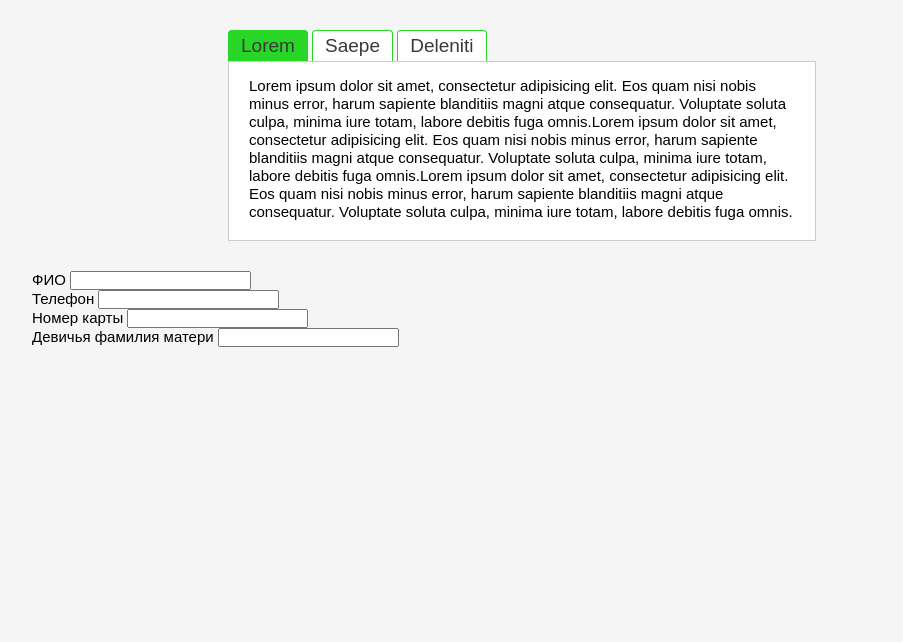
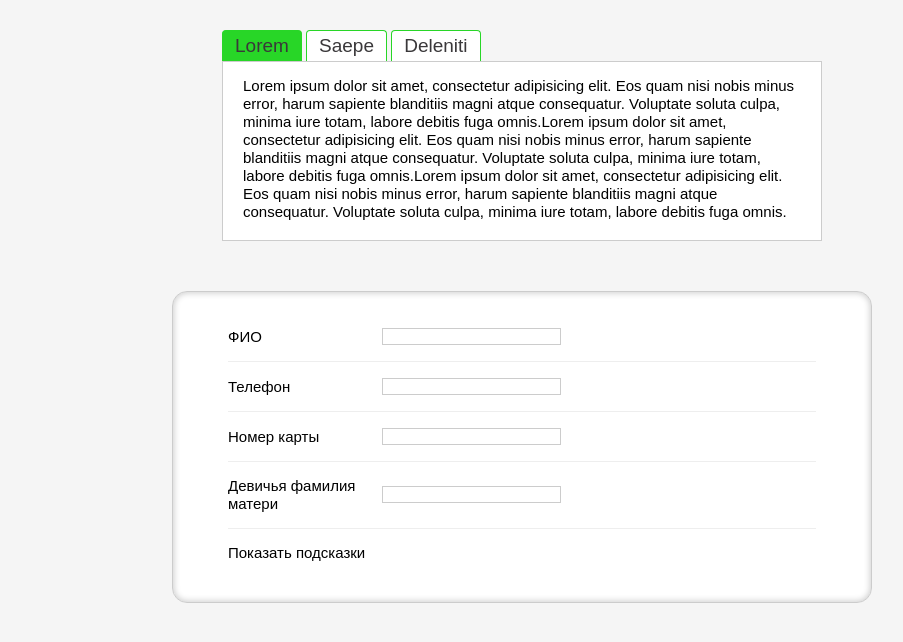
Before and after one commit to rykiAdmirala/js_4, a plain HTML site: page index.html in a window 1280 px wide. Shown: the whole page, without its empty margins (118-1021 px from the left). Drawn offline with nearby package versions, Linux system fonts and the light colour scheme.

Commit message:
finished tooltips, but button "Show all" still not working properly

```diff
--- a/css/style.css
+++ b/css/style.css
@@ -11,8 +11,8 @@ body {
     margin: 0 auto;
 }
 .tabs-block {
+    max-width: 600px;
     margin: 30px auto;
-    width: 60%;
 }
 .tabs-head {
     list-style: none;
@@ -62,3 +62,30 @@ body {
     position: absolute;
     display: none;
 }
+.tooltip-block {
+    max-width: 700px;
+    margin: 50px auto;
+    padding: 20px 55px 40px;
+    background: #fff;
+    border: 1px solid #ccc;
+    border-radius: 15px;
+    box-shadow: inset 0 0 6px 1px rgba(0,0,0,.2);
+    box-sizing: border-box;
+}
+.tooltip-block .row {
+    margin: 15px 0;
+    padding: 0 0 15px;
+    border-bottom: 1px solid #eee;
+}
+.tooltip-block label {
+    display: inline-block;
+    vertical-align: middle;
+    width: 150px;
+}
+.tooltip-block input {
+    border: 1px solid #ccc;
+}
+.tooltip-block input:focus {
+    background: #fffef5;
+    outline: none;
+}
--- a/index.html
+++ b/index.html
@@ -14,13 +14,13 @@
      <div class="tabs-block">
 
          <ul class="tabs-head">
-             <li><a href="#" class="active-link">Lorem</a></li>
+             <li><a href="#">Lorem</a></li>
              <li><a href="#">Saepe</a></li>
              <li><a href="#">Deleniti</a></li>
          </ul>
 
          <div class="tabs-content">
-             <div class="tabs-item active">
+             <div class="tabs-item">
                  Lorem ipsum dolor sit amet, consectetur adipisicing elit. Eos quam nisi nobis minus error, harum sapiente blanditiis magni atque consequatur. Voluptate soluta culpa, minima iure totam, labore debitis fuga omnis.Lorem ipsum dolor sit amet, consectetur adipisicing elit. Eos quam nisi nobis minus error, harum sapiente blanditiis magni atque consequatur. Voluptate soluta culpa, minima iure totam, labore debitis fuga omnis.Lorem ipsum dolor sit amet, consectetur adipisicing elit. Eos quam nisi nobis minus error, harum sapiente blanditiis magni atque consequatur. Voluptate soluta culpa, minima iure totam, labore debitis fuga omnis.
              </div>
              <div class="tabs-item">
@@ -34,25 +34,28 @@
      </div>
 
 
-     <div class="tooltip-form">
+     <div class="tooltip-block">
          <form action="">
              <div class="row">
-                <label>ФИО
-                <input type="text" name="name" tooltip="Пожалуйста, введите своё имя"></label>
+                <label for="in1">ФИО</label>
+                <input id="in1" type="text" name="name" tooltip="Пожалуйста, введите своё имя">
             </div>
              <div class="row">
-                <label>Телефон
-                <input type="tel" name="phone" tooltip="А теперь свой телефон"></label>
+                <label for="in2">Телефон</label>
+                <input id="in2" type="tel" name="phone" tooltip="А теперь свой телефон">
             </div>
              <div class="row">
-                <label>Номер карты
-                <input type="text" name="card-number" tooltip="Не беспокойтесь, всё законно"></label>
+                <label for="in3">Номер карты</label>
+                <input id="in3" type="text" name="card-number" tooltip="Не беспокойтесь, всё законно">
             </div>
              <div class="row">
-                <label>Девичья фамилия матери
-                <input type="text" name="felony" tooltip="Всё в порядке, так работает наша компания"></label>
+                <label for="in4">Девичья фамилия матери</label>
+                <input id="in4" type="text" name="almost-felony" tooltip="Всё в порядке, так работает наша компания">
             </div>
          </form>
+
+        <div class="click">Показать подсказки</div>
+
      </div>
 
 
--- /dev/null
+++ b/js/tabs.js
@@ -0,0 +1,32 @@
+$(function tabs() {
+  var $tabLinks = $('.tabs-block').find('.tabs-head a'); // Clickable tabs
+  var $tabBlocks = $('.tabs-block').find('.tabs-item'); // Content areas assigned with tabs
+  var actNum = 0; // Сonsecutive number of initial tab to be active (starting from 0)
+
+
+  $tabLinks.each(function(i) {
+    $(this).attr('tab-id', i);
+  });
+  $tabBlocks.each(function(i) {
+    $(this).attr('tab-id', i);
+  });
+  $tabLinks.eq(actNum).addClass('active-link');
+  $tabBlocks.eq(actNum).addClass('active');
+
+
+  $tabLinks.on('click', function(e) {
+    e.preventDefault();
+    var index = $(this).attr('tab-id');
+
+    $tabLinks.removeClass('active-link');
+    $(this).addClass('active-link');
+
+    $tabBlocks.each(function() {
+      if ($(this).attr('tab-id') == index) {
+        $(this).addClass('active').siblings('.tabs-item').removeClass('active');
+      }
+    });
+  });
+
+
+});
--- /dev/null
+++ b/js/tooltip.js
@@ -0,0 +1,40 @@
+$(function tooltip() {
+  var $tooltipItem = $('.tooltip-block').find('[tooltip]'); // Elements for which we are making tooltip
+
+  $tooltipItem.on('mouseenter focusin mouseleave focusout', showHideTooltip);
+  $('.click').on('click', setFocus);
+
+
+  function showHideTooltip() {
+    var $tooltip = $(this).next('.tooltip');
+
+    if ( !$tooltip.length) { // If there is no tooltip
+      var tooltipText = $(this).attr('tooltip');
+
+      $('<span class="tooltip">' + tooltipText + '</span>')
+                  .insertAfter($(this))
+                  .fadeIn(250);
+
+    } else if ( !( $(this).is(':focus') || $(this).is(':hover') ) ) { // Excluding from condition focus and hover states of tooltip'ed item
+
+      $tooltip
+        .stop(true)
+        .fadeOut(150, function() {
+          $(this).remove();
+        });
+
+    } else if ($(this).is(':hover')) {
+      console.log('succ')
+    }
+  }
+
+
+  function setFocus() {
+    $tooltipItem.each(function() {
+
+      $(this).trigger('mouseenter');
+
+    })
+  }
+
+});
```
